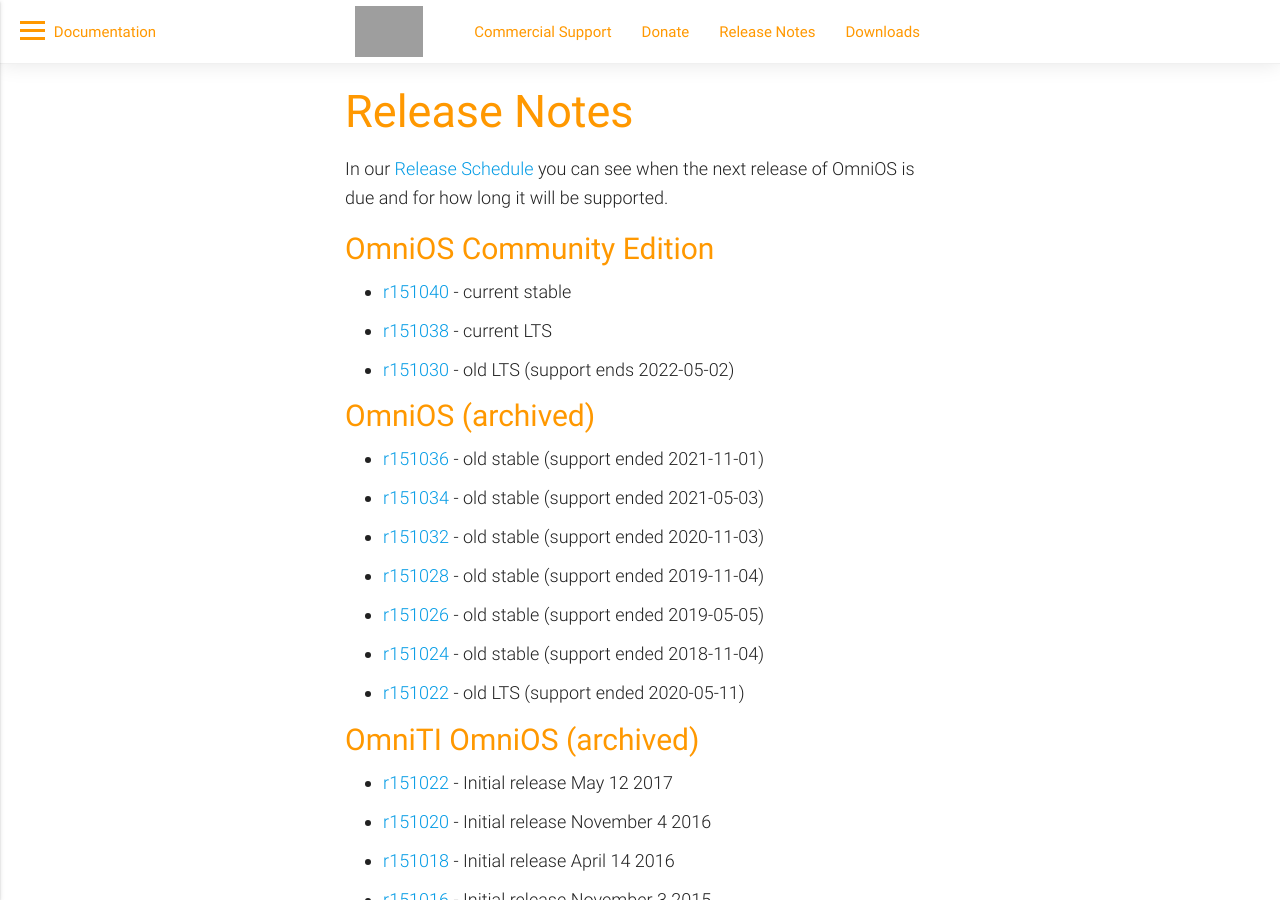
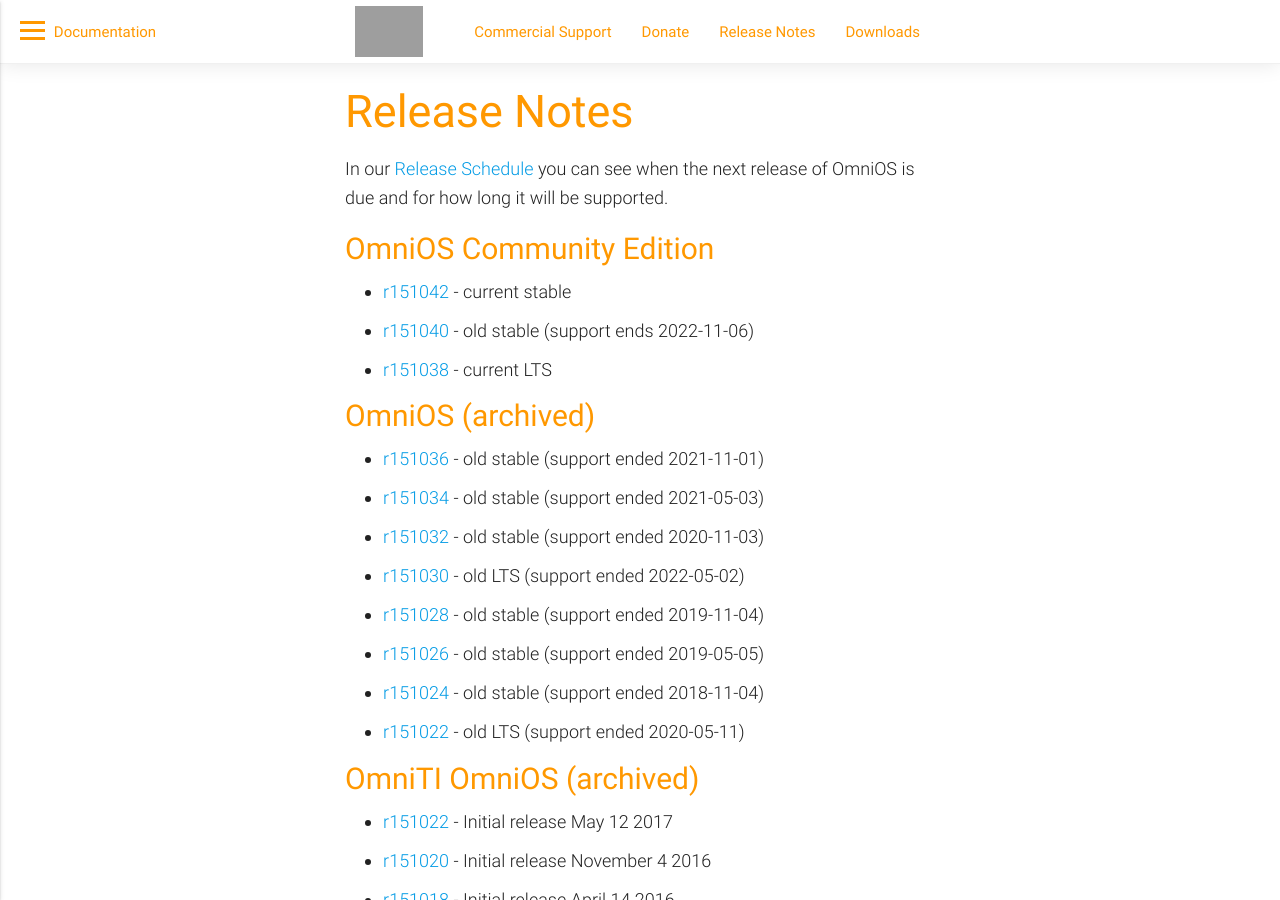
Before and after one commit to omniosorg/omniosorg.github.io, a Jekyll site: the page built from releasenotes.md, in a window 1280 px wide and 900 px high. Built offline with Jekyll 4.4.1, drawn with Linux system fonts in a browser that asks for light colours; grey boxes are pictures that could not be loaded.

Commit message:
Preparing for r151042

```diff
--- a/_config.yml
+++ b/_config.yml
@@ -9,10 +9,10 @@
 download_path: https://downloads.omnios.org/media
 uswest_path: https://us-west.mirror.omnios.org/downloads/media
 download_prefix: omnios-
-omnios_stable_date: the 1st of November, 2021
-omnios_stable: r151040
-omnios_stable_suffix: g
-omnios_oldstable: r151038
+omnios_stable_date: the 2nd of May, 2022
+omnios_stable: r151042
+omnios_stable_suffix:
+omnios_oldstable: r151040
 omnios_lts_date: the 3rd of May, 2021
 omnios_lts: r151038
 omnios_lts_suffix: an
--- a/releasenotes.md
+++ b/releasenotes.md
@@ -12,15 +12,16 @@
 
 ## OmniOS Community Edition
 
-* [r151040](https://github.com/omniosorg/omnios-build/blob/r151040/doc/ReleaseNotes.md) - current stable
+* [r151042](https://github.com/omniosorg/omnios-build/blob/r151042/doc/ReleaseNotes.md) - current stable
+* [r151040](https://github.com/omniosorg/omnios-build/blob/r151040/doc/ReleaseNotes.md) - old stable (support ends 2022-11-06)
 * [r151038](https://github.com/omniosorg/omnios-build/blob/r151038/doc/ReleaseNotes.md) - current LTS
-* [r151030](https://github.com/omniosorg/omnios-build/blob/r151030/doc/ReleaseNotes.md) - old LTS (support ends 2022-05-02)
 
 ## OmniOS (archived)
 
 * [r151036](https://github.com/omniosorg/omnios-build/blob/r151036/doc/ReleaseNotes.md) - old stable (support ended 2021-11-01)
 * [r151034](https://github.com/omniosorg/omnios-build/blob/r151034/doc/ReleaseNotes.md) - old stable (support ended 2021-05-03)
 * [r151032](https://github.com/omniosorg/omnios-build/blob/r151032/doc/ReleaseNotes.md) - old stable (support ended 2020-11-03)
+* [r151030](https://github.com/omniosorg/omnios-build/blob/r151030/doc/ReleaseNotes.md) - old LTS (support ended 2022-05-02)
 * [r151028](https://github.com/omniosorg/omnios-build/blob/r151028/doc/ReleaseNotes.md) - old stable (support ended 2019-11-04)
 * [r151026](https://github.com/omniosorg/omnios-build/blob/r151026/doc/ReleaseNotes.md) - old stable (support ended 2019-05-05)
 * [r151024](https://github.com/omniosorg/omnios-build/blob/r151024/doc/ReleaseNotes.md) - old stable (support ended 2018-11-04)
```
Also changed, not shown: schedule.md (+2 -1 lines), upgrade.md (+2 -1 lines).
